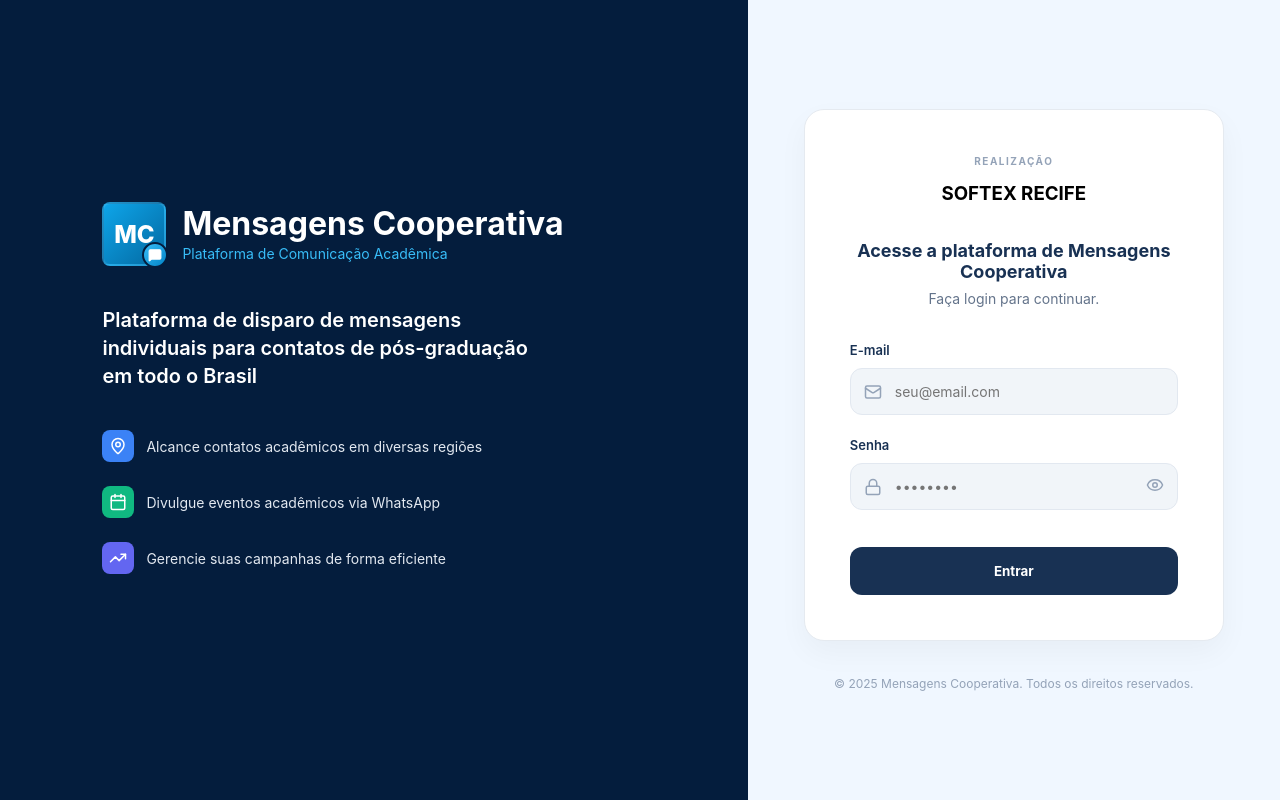
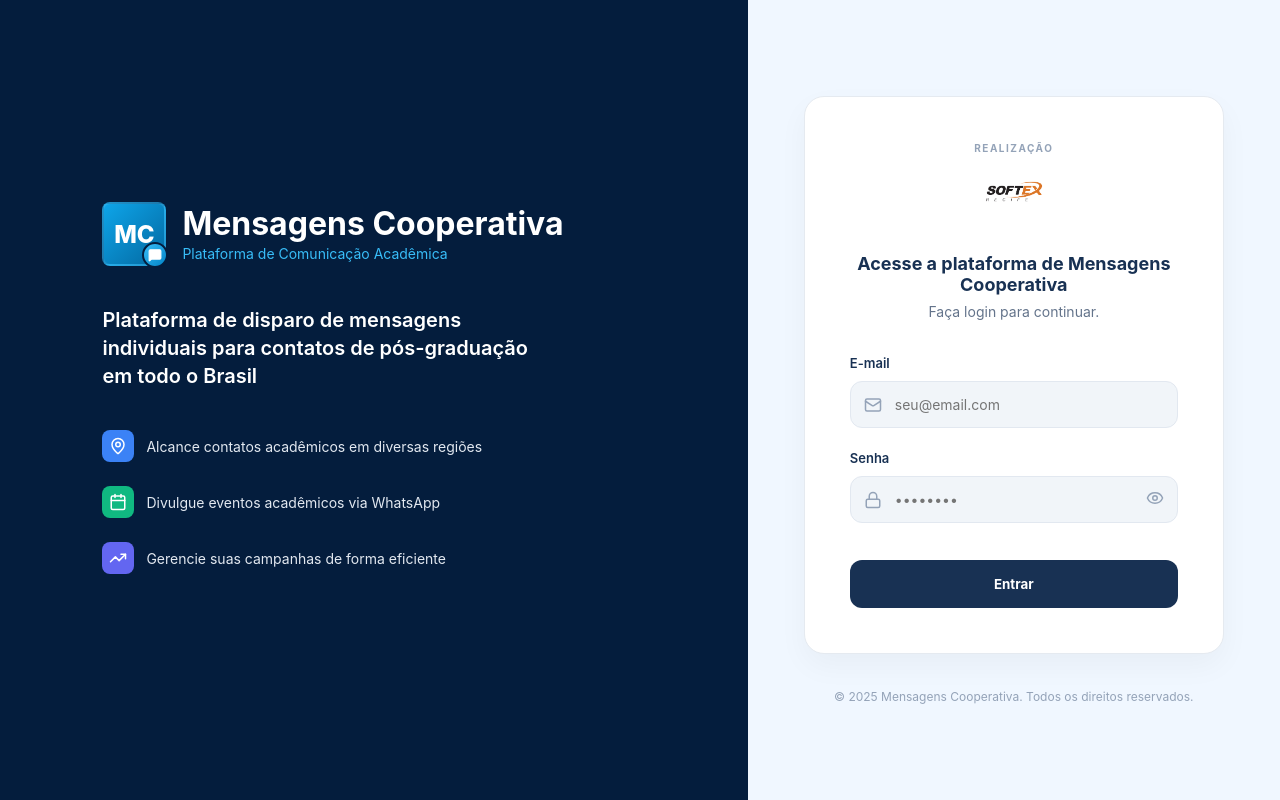
Before and after one commit to Gleice38/spam-message-main-novo, a React (Vite) app in the folder frontend/: page / in a window 1280 px wide. Built offline with nearby package versions, Linux system fonts and the light colour scheme; no server answers.

Commit message:
Corrige referências da logo softex para uso correto da pasta public no frontend (React/Vite)

```diff
--- a/frontend/src/pages/campaigns/NewCampaign.jsx
+++ b/frontend/src/pages/campaigns/NewCampaign.jsx
@@ -6,7 +6,6 @@ import { campaignsService } from "../../services/campaigns/campaigns.service";
 import { contactsService } from "../../services/contacts/contacts.service";
 import { mediaService } from '../../services/media.service';
 import { REGIONS, CAMPUSES, ACADEMIC_AREAS } from "../../constants/data";
-import softexlogo from '../../public/softex-logo.png';
 import ReactQuill from 'react-quill';
 import 'react-quill/dist/quill.snow.css';
 
@@ -414,7 +413,7 @@ export default function NewCampaign() {
             <footer className="dashboard-footer">
               <div className="dashboard-footer__content">
                 <img
-                  src={softexlogo}
+                  src="/softex-logo.png"
                   alt="Softex"
                   className="dashboard-footer__logo"
                 />
--- a/frontend/src/pages/configuracoes/index.jsx
+++ b/frontend/src/pages/configuracoes/index.jsx
@@ -1,5 +1,4 @@
 import { Moon, Sun, Monitor, User, Bell, Shield, Info, CheckCircle } from 'lucide-react';
-import softexlogo from '../../public/softex-logo.png';
 import { useTheme } from '../../hooks/useTheme';
 import { useState, useEffect } from 'react';
 import TwoFactorModal from '../../components/TwoFactorModal/TwoFactorModal';
@@ -238,7 +237,7 @@ export default function Configuracoes() {
     <footer className="dashboard-footer">
       <div className="dashboard-footer__content">
         <img
-          src={softexlogo}
+          src="/softex-logo.png"
           alt="Softex"
           className="dashboard-footer__logo"
         />
--- a/frontend/src/pages/contacts/Contacts.jsx
+++ b/frontend/src/pages/contacts/Contacts.jsx
@@ -1,4 +1,3 @@
-import softexlogo from '../../public/softex-logo.png';
 import "./Contacts.css";
 import { Plus, Search, Pencil, Trash2, Users } from "lucide-react";
 import { useNavigate } from "react-router-dom";
@@ -289,7 +288,7 @@ export default function Contacts() {
       <footer className="dashboard-footer">
         <div className="dashboard-footer__content">
           <img
-            src={softexlogo}
+            src="/softex-logo.png"
             alt="Softex"
             className="dashboard-footer__logo"
           />
--- a/frontend/src/pages/dashboard/index.jsx
+++ b/frontend/src/pages/dashboard/index.jsx
@@ -7,7 +7,6 @@ import CampaignTable from './components/CampaignTable';
 import { Database, TrendingUp, Clock } from 'lucide-react';
 import './style.css';
 import { useDashboardData } from '@/hooks/useDashboardData';
-import softexlogo from '../../public/softex-logo.png'
 
 export default function Dashboard() {
   const {
@@ -75,7 +74,7 @@ export default function Dashboard() {
       <footer className="dashboard-footer">
         <div className="dashboard-footer__content">
           <img
-            src={softexlogo}
+            src="/softex-logo.png"
             alt="Softex"
             className="dashboard-footer__logo"
           />
--- a/frontend/src/pages/login/index.jsx
+++ b/frontend/src/pages/login/index.jsx
@@ -74,8 +74,7 @@ export default function Login() {
         <div className="auth-card">
           <div className="realization-group">
             <p className="realization-label">REALIZAÇÃO</p>
-            {/* Texto temporário para não quebrar o código por falta de imagem */}
-            <h3 className="softex-placeholder">SOFTEX RECIFE</h3>
+            <img src="/softex-logo.png" alt="Softex Recife" className="logo-softex-img" />
           </div>
 
           <header className="card-header">
```
Also changed, not shown: frontend/public/softex-logo.png (renamed from frontend/src/public/softex-logo.png).
